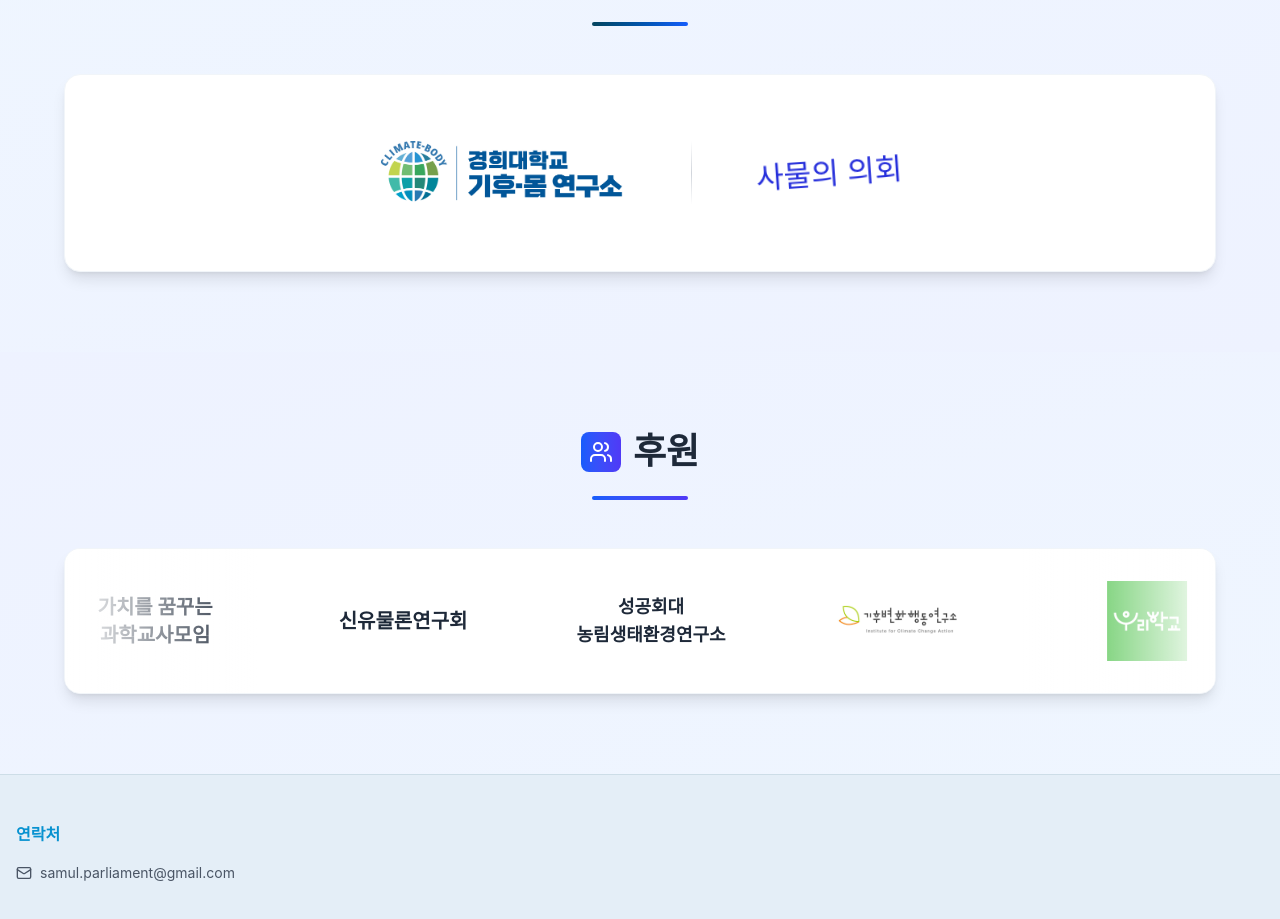
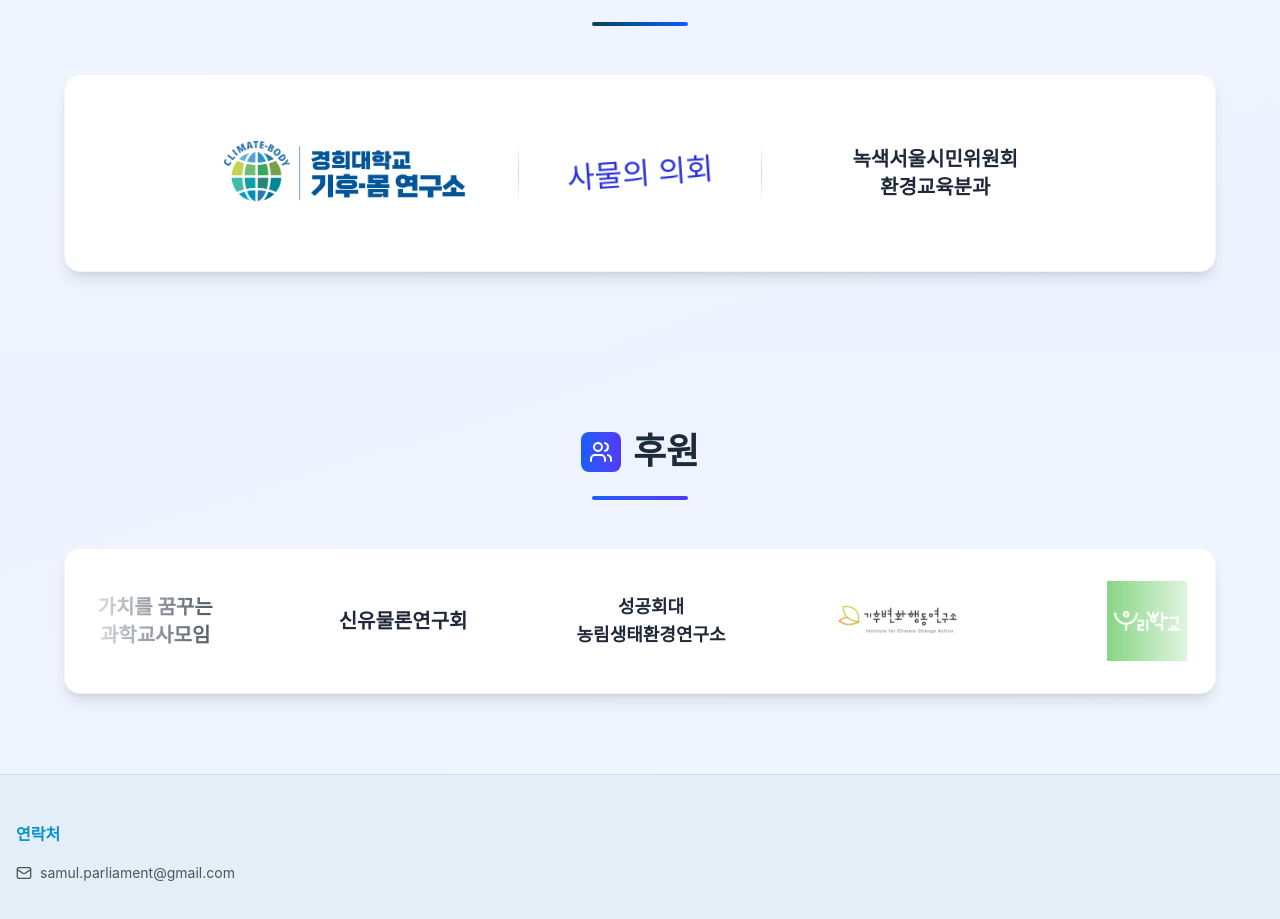
Before and after one commit to shin-minhyuk/samul.parliament, a Next.js app: page / in a window 1280 px wide. Shown: the part 2096-3015 px from the top of the page. Built offline with nearby package versions, Linux system fonts and the light colour scheme; a web font is replaced by a local one.

Commit message:
[feat] 메인페이지 주최 추가

```diff
--- a/src/app/page.tsx
+++ b/src/app/page.tsx
@@ -167,7 +167,7 @@ export default function Home() {
           </div>
 
           <div className="rounded-2xl border border-slate-100 bg-white p-8 shadow-lg md:p-12">
-            <div className="flex flex-col items-center justify-center gap-8 md:flex-row md:gap-16">
+            <div className="flex flex-col items-center justify-center gap-8 md:flex-row md:gap-12">
               <div className="group transition-transform duration-300 hover:scale-105">
                 <Image
                   src="/images/주최_기후몸연구소.jpg"
@@ -178,8 +178,14 @@ export default function Home() {
                 />
               </div>
               <div className="hidden h-16 w-px bg-gradient-to-b from-transparent via-gray-300 to-transparent md:block"></div>
+
               <div className="group transition-transform duration-300 hover:scale-105">
                 <Logo className="flex text-xl md:text-3xl" />
+              </div>
+              <div className="hidden h-16 w-px bg-gradient-to-b from-transparent via-gray-300 to-transparent md:block"></div>
+              <div className="group flex h-[80px] w-[200px] flex-col items-center justify-center text-center text-lg font-bold text-gray-800 transition-transform duration-300 hover:scale-105 md:h-[100px] md:w-[250px] md:text-xl">
+                <p>녹색서울시민위원회</p>
+                <p>환경교육분과</p>
               </div>
             </div>
           </div>
```
